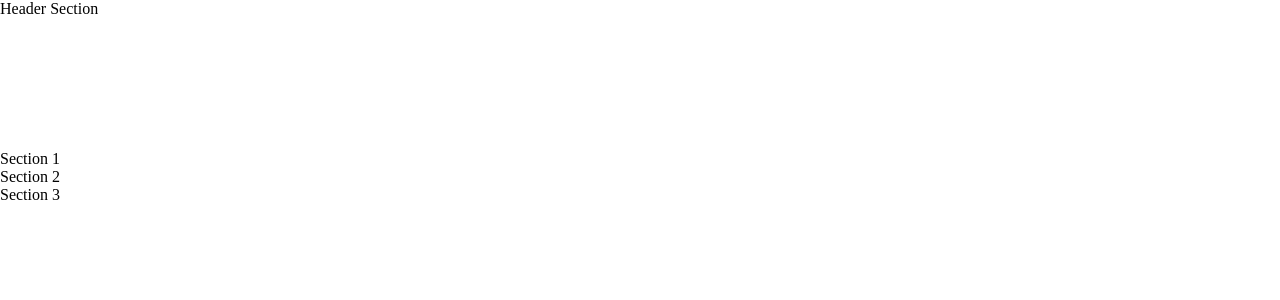
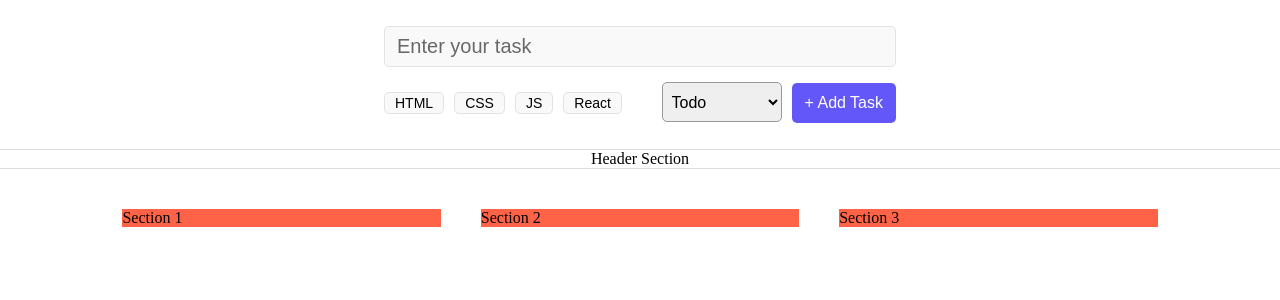
Before and after one commit to akapeepa/tasktrek, a React (Vite) app: page / in a window 1280 px wide. Shown: the top 300 px of the page. Built offline with nearby package versions, Linux system fonts and the light colour scheme.

Commit message:
Added Form Component

```diff
--- a/src/App.css
+++ b/src/App.css
@@ -2,3 +2,15 @@
   display: grid;
   grid-template-rows: 150px auto;
 }
+
+.app_main{
+  display: flex;
+  justify-content: space-evenly;
+  padding: 20px 8%;
+}
+
+.task_column{
+  width: 33.33%;
+  background-color: tomato;
+  margin: 20px;
+}
--- a/src/App.jsx
+++ b/src/App.jsx
@@ -1,10 +1,12 @@
 import React from 'react'
 
 import "./App.css"
+import TaskForm from './components/TaskForm'
 
 const App = () => {
   return (
     <div className='app'>
+      <TaskForm/>
       <header className='app_header'>Header Section</header>
       <main className='app_main'>
       <section className='task_column'>Section 1</section>
--- /dev/null
+++ b/src/components/TaskForm.css
@@ -0,0 +1,65 @@
+.app_header{
+    display: flex;
+    align-items: center;
+    justify-content: center;
+    border-bottom: 1px solid #dcdcdc;
+}
+
+.app_header > form {
+    width: 40%;
+}
+
+.task_input::placeholder{
+    color: #686868;
+}
+
+.task_input{
+    font-size: 20px;
+    font-weight: 500;
+    background: #f9f9f9;
+    color: #000;
+    border: 1px solid #dfe3e6;
+    border-radius: 5px;
+    padding: 8px 12px;
+    margin-bottom: 15px;
+    width: 100%;
+
+}
+.task_form_bottom_line{
+    display: flex;
+    align-items: center;
+    justify-content: space-between;
+}
+
+.tag{
+    font-size: 14px;
+    font-weight: 500;
+    background-color: #f9f9f9;
+    border: 1px solid #dfe3e6;
+    border-radius: 5px;
+    padding: 2px 10px;
+    margin-right: 10px;
+    cursor: pointer;
+}
+
+.task_status{
+    font-size: 16px;
+    font-weight: 500;
+    border: 1px solid #999;
+    border-radius: 5px;
+    width: 120px;
+    height: 40px;
+    padding: 0 5px;
+}
+.task_submit{
+    font-size: 16px;
+    font-weight: 500;
+    background-color: #6457f9;
+    color: #fff;
+    border-radius: 5px;
+    height: 40px;
+    padding: 3px 13px;
+    margin-left: 10px;
+    border: none;
+    cursor: pointer;
+}
--- /dev/null
+++ b/src/components/TaskForm.jsx
@@ -0,0 +1,34 @@
+import React from 'react'
+
+import "./TaskForm.css";
+
+const TaskForm = () => {
+  return (
+    <header className='app_header'>
+        <form>
+            <input type="text" className="task_input" placeholder='Enter your task' />
+            <div className="task_form_bottom_line">
+                <div>
+                <button className='tag'>HTML</button>
+                <button className='tag'>CSS</button>
+                <button className='tag'>JS</button>
+                <button className='tag'>React</button>
+                </div>
+                <div>
+                <select className="task_status">
+                    <option value="todo">Todo</option>
+                    <option value="doing">Doing</option>
+                    <option value="done">Done</option>
+                </select>
+
+                <button type='submit' className="task_submit">
+                    + Add Task
+                </button>
+                </div>
+            </div>
+        </form>
+    </header>
+    )
+}
+
+export default TaskForm
```
